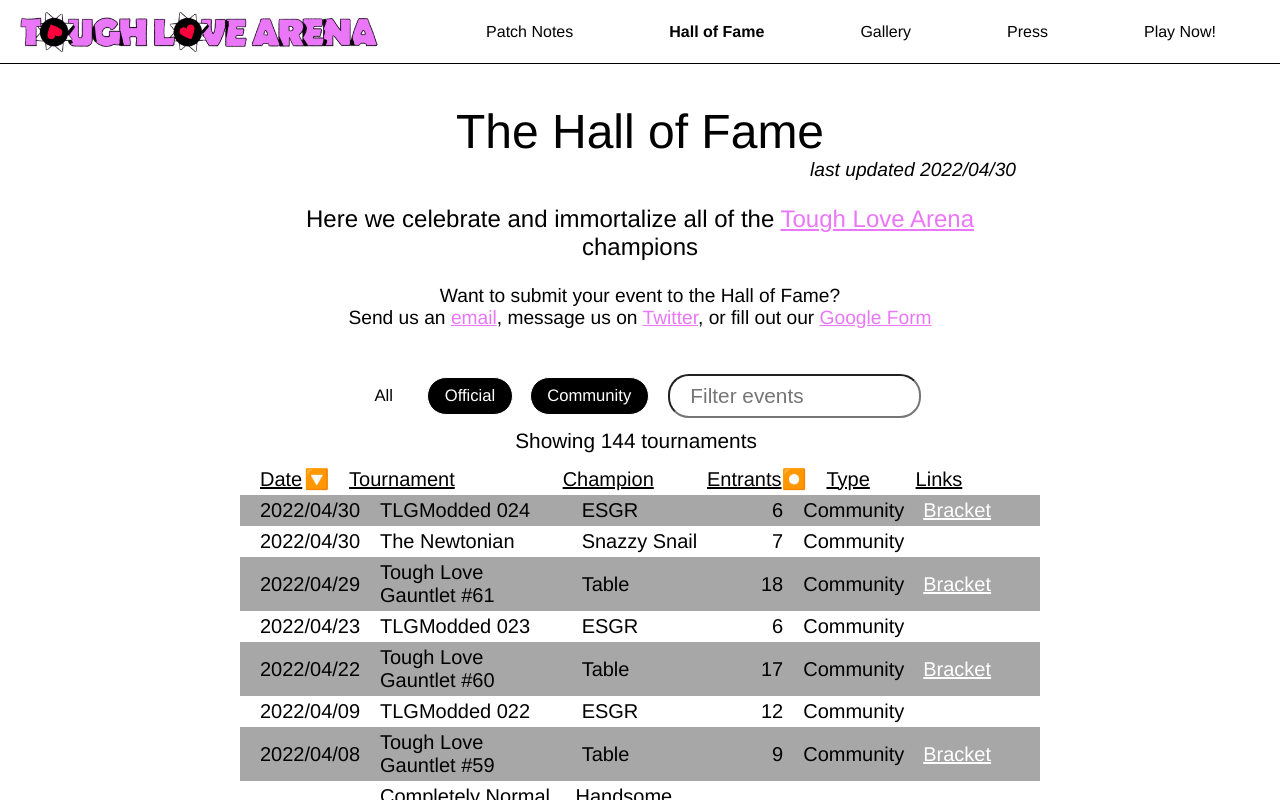
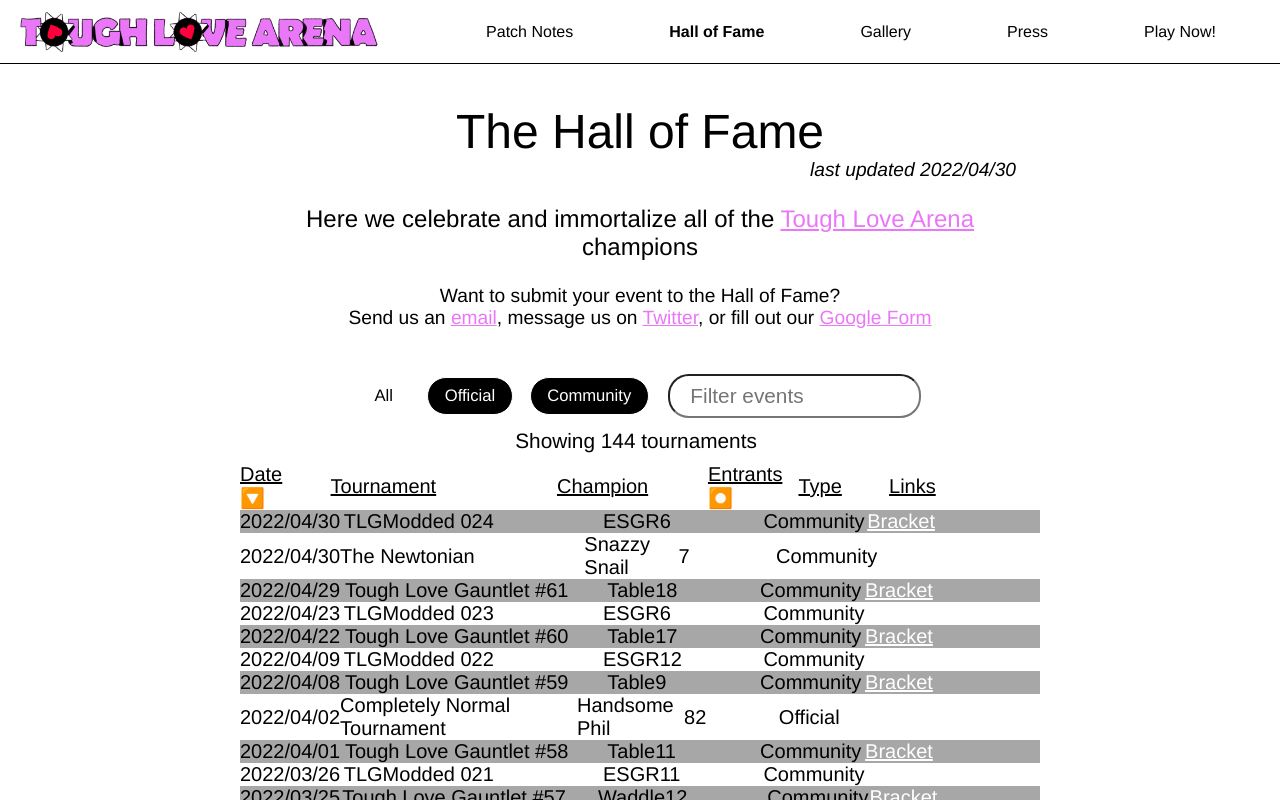
Before and after one commit to toughlovearena/about.toughlovearena.com, a Next.js app: page /fame in a window 1280 px wide. Shown: the top 800 px of the page. Built offline with nearby package versions, Linux system fonts and the light colour scheme.

Commit message:
remove maining styled comps

```diff
--- a/components/fame/FameHeader.module.css
+++ b/components/fame/FameHeader.module.css
@@ -1,6 +1,7 @@
 .header {
   padding: 1em;
   text-align: center;
+  max-width: 800px;
   font-size: 1.5em;
 }
 .header a {
@@ -26,3 +27,10 @@
 .social {
   font-size: 0.8em;
 }
+
+@media (max-width: 600px) {
+  .header {
+    max-width: 100%;
+    font-size: 1em;
+  }
+}
--- /dev/null
+++ b/components/fame/FameSearch.module.css
@@ -0,0 +1,36 @@
+.container {
+  display: flex;
+  flex-direction: row;
+  justify-content: center;
+  align-items: center;
+  flex-wrap: wrap;
+
+  font-size: 1.3em;
+  margin: 0.5em;
+}
+
+.categorySelect {
+  cursor: pointer;
+  font-size: 0.8em;
+
+  margin: 0.5em;
+  padding: 0.5em 1em;
+
+  border-radius: 2rem;
+  border: 1px solid white;
+
+  display: flex;
+  flex-direction: column;
+  justify-content: center;
+  align-items: center;
+}
+
+.searchBar {
+  font-size: 1em;
+  border-radius: 1em;
+  width: 10em;
+
+  margin: 0.5em;
+  padding: 0.4em 1em;
+
+}
--- a/components/fame/FameSearch.tsx
+++ b/components/fame/FameSearch.tsx
@@ -1,5 +1,5 @@
-import styled from 'styled-components';
 import { HallOfFameEntry, OptionName, Options, ViewOption } from "../../interfaces";
+import styles from './FameSearch.module.css';
 
 const ResultsInfo = (props: { filtered: HallOfFameEntry[] }) => {
   const count = props.filtered.length.toString();
@@ -11,43 +11,6 @@
   );
 }
 
-const SearchContainer = styled.div`
-  display: flex;
-  flex-direction: row;
-  justify-content: center;
-  align-items: center;
-  flex-wrap: wrap;
-
-  font-size: 1.3em;
-  margin: 0.5em;
-`;
-const CategorySelect = styled.div<{ highlight: boolean }>`
-  cursor: pointer;
-  font-size: 0.8em;
-
-  margin: 0.5em;
-  padding: 0.5em 1em;
-
-  border-radius: 2rem;
-  border: 1px solid white;
-
-  background-color: ${(props) => (props.highlight ? "white" : "black")};
-  color: ${(props) => (props.highlight ? "black" : "white")};
-
-  display: flex;
-  flex-direction: column;
-  justify-content: center;
-  align-items: center;
-`;
-const SearchBar = styled.input`
-  font-size: 1em;
-  border-radius: 1em;
-  width: 10em;
-
-  margin: 0.5em;
-  padding: 0.4em 1em;
-`;
-
 export const FameSearch = (props: {
   filtered?: HallOfFameEntry[];
   view: ViewOption;
@@ -56,22 +19,30 @@
   setQuery(query: string): void;
 }) => {
   return (
-    <SearchContainer>
+    <div className={styles.container}>
       {Options.map((vo) => (
-        <CategorySelect
+        <div
           key={vo}
-          highlight={vo === props.view}
+          className={styles.categorySelect}
+          style={vo === props.view ? {
+            color: 'black',
+            backgroundColor: 'white',
+          } : {
+            color: 'white',
+            backgroundColor: 'black',
+          }}
           onClick={() => props.setView(vo)}
         >
           {OptionName(vo)}
-        </CategorySelect>
+        </div>
       ))}
-      <SearchBar
+      <input
+        className={styles.searchBar}
         placeholder="Filter events"
         value={props.query}
         onChange={(e) => props.setQuery(e.target.value)}
       />
       <ResultsInfo filtered={props.filtered} />
-    </SearchContainer>
+    </div>
   );
 }
--- /dev/null
+++ b/components/fame/FameTable.module.css
@@ -0,0 +1,87 @@
+.table {
+  font-size: 20px;
+}
+.tableHead {}
+.tableHead > * > * {
+  padding-left: 0;
+}
+.tableBody a {
+  color: white;
+}
+.tableBody > *:nth-child(odd) {
+  background: rgba(80, 80, 80, 0.5);
+}
+.tableBody > *:hover {
+  color: black;
+  background-color: var(--heart);
+}
+.flexRow {
+  display: flex;
+  flex-direction: row;
+  justify-content: flex-start;
+  align-items: center;
+}
+.cellBase {
+  box-sizing: border-box;
+  padding: 0.2em 1em;
+  padding-right: 0;
+  width: 8em;
+
+  display: flex;
+  flex-direction: row;
+  justify-content: space-between;
+  align-items: center;
+}
+.cellDate {
+  width: 6em;
+}
+.cellName {
+  width: 15em;
+}
+.cellWinner {
+  width: 10em;
+}
+.cellEntrants {
+  width: 6em;
+}
+.cellEntrantsBody {
+  width: 6em;
+  justify-content: flex-end;
+}
+.cellCategory {
+  width: 6em;
+}
+.cellLinks {
+  width: 10em;
+  justify-content: flex-start;
+}
+.cellLinks a {
+  color: white;
+  margin-right: 0.5em;
+}
+.cellMobileInfo {
+  display: flex;
+  flex-direction: column;
+  justify-content: center;
+  align-items: flex-start;
+
+  flex-grow: 1;
+}
+.cellMobileInfo > * {
+  margin: 0.3em 0;
+}
+.cellMobileEntrantsInfo {
+  width: auto;
+  justify-content: flex-end;
+  padding-right: 1em;
+}
+
+@media (max-width: 600px) {
+  .table {
+    font-size: 14px;
+    width: 100%;
+  }
+  .tableHead {
+    font-size: 20px;
+  }
+}
--- a/components/fame/FameTable.tsx
+++ b/components/fame/FameTable.tsx
@@ -1,114 +1,7 @@
 import { useCallback, useState } from 'react';
-import styled from 'styled-components';
 import { HallOfFameEntry, OptionName, ViewOption } from "../../interfaces";
 import { getNextInArray, sortArrayOfObjects } from '../../utils/list';
-
-const TableDiv = styled.div`
-${false
-  ? `
-  font-size: 14px;
-  width: 100%;
-`
-  : `
-  font-size: 20px;
-`}
-`;
-const LeaderboardHeader = styled.div`
-${false
-  ? `
-  font-size: 20px;
-`
-  : `
-`}
-& > * > * {
-  padding-left: 0;
-}
-`;
-const LeaderboardBody = styled.div`
-a {
-  color: white;
-}
-& > *:nth-child(odd) {
-  background: rgba(80, 80, 80, 0.5);
-}
-${false
-  ? `
-`
-  : `
-  & > *:hover {
-    color: black;
-    background-color: var(--heart);
-  }
-`}
-`;
-const FlexRow = styled.div`
-display: flex;
-flex-direction: row;
-justify-content: flex-start;
-align-items: center;
-`;
-const NormalCell = styled.div<{ isClickable?: boolean }>`
-box-sizing: border-box;
-padding: 0.2em 1em;
-padding-right: 0;
-width: 8em;
-
-display: flex;
-flex-direction: row;
-justify-content: space-between;
-align-items: center;
-
-${(props) =>
-  props.isClickable
-    ? `
-  cursor: pointer;
-`
-    : ""}
-`;
-const DateCell = styled(NormalCell)`
-width: 6em;
-`;
-const NameCell = styled(NormalCell)`
-width: 15em;
-`;
-const ChampionCell = styled(NormalCell)`
-width: 10em;
-`;
-const EntrantsHeaderCell = styled(NormalCell)`
-width: 6em;
-`;
-const EntrantsBodyCell = styled(EntrantsHeaderCell)`
-justify-content: flex-end;
-`;
-const CategoryCell = styled(NormalCell)`
-width: 6em;
-`;
-const LinksCell = styled(NormalCell)`
-width: 10em;
-justify-content: flex-start;
-
-a {
-  color: white;
-  margin-right: 0.5em;
-}
-`;
-const MobileInfoCell = styled(NormalCell)`
-display: flex;
-flex-direction: column;
-justify-content: center;
-align-items: flex-start;
-
-flex-grow: 1;
-
-& > * {
-  margin: 0.3em 0;
-}
-`;
-const MobileEntrantsCell = styled(NormalCell)`
-width: auto;
-justify-content: flex-end;
-padding-right: 1em;
-`;
+import styles from './FameTable.module.css';
 
 enum SortBy {
 Date,
@@ -229,7 +122,7 @@
   //       <LeaderboardHeader>
   //         <FlexRow>
   //           <DateCell
-  //             isClickable={true}
+  //             style={{ cursor: 'pointer', }}
   //             onClick={() => updateSort(SortBy.Date)}
   //           >
   //             <div>
@@ -240,7 +133,7 @@
   //             <div>Tournament Info</div>
   //           </MobileInfoCell>
   //           <MobileEntrantsCell
-  //             isClickable={true}
+  //             style={{ cursor: 'pointer', }}
   //             onClick={() => updateSort(SortBy.EntrantNum)}
   //           >
   //             <div>
@@ -268,53 +161,58 @@
   // }
 
   return (
-    <TableDiv>
-      <LeaderboardHeader>
-        <FlexRow>
-          <DateCell isClickable={true} onClick={() => updateSort(SortBy.Date)}>
+    <div className={styles.table}>
+      <div className={styles.tableHead}>
+        <div className={styles.flexRow}>
+          <div
+            className={styles.cellDate}
+            style={{ cursor: 'pointer', }}
+            onClick={() => updateSort(SortBy.Date)}
+          >
             <div>
               <u>Date</u>
             </div>
             {renderSortIcon(sortBy === SortBy.Date, sortOrder)}
-          </DateCell>
-          <NameCell>
+          </div>
+          <div className={styles.cellName}>
             <u>Tournament</u>
-          </NameCell>
-          <ChampionCell>
+          </div>
+          <div className={styles.cellWinner}>
             <u>Champion</u>
-          </ChampionCell>
-          <EntrantsHeaderCell
-            isClickable={true}
+          </div>
+          <div
+            className={styles.cellEntrants}
+            style={{ cursor: 'pointer', }}
             onClick={() => updateSort(SortBy.EntrantNum)}
           >
             <div>
               <u>Entrants</u>
             </div>
             {renderSortIcon(sortBy === SortBy.EntrantNum, sortOrder)}
-          </EntrantsHeaderCell>
-          <CategoryCell>
+          </div>
+          <div className={styles.cellCategory}>
             <u>Type</u>
-          </CategoryCell>
-          <LinksCell>
+          </div>
+          <div className={styles.cellLinks}>
             <u>Links</u>
-          </LinksCell>
-        </FlexRow>
-      </LeaderboardHeader>
-      <LeaderboardBody>
+          </div>
+        </div>
+      </div>
+      <div className={styles.tableBody}>
         {rows.map((row, ri) => (
-          <FlexRow key={ri}>
-            <DateCell>{row.date}</DateCell>
-            <NameCell>{row.name}</NameCell>
-            <ChampionCell>{row.winner}</ChampionCell>
-            <EntrantsBodyCell>{row.entrants}</EntrantsBodyCell>
-            <CategoryCell>{OptionName(row.category)}</CategoryCell>
-            <LinksCell>
+          <div className={styles.flexRow} key={ri}>
+            <div className={styles.cellDate}>{row.date}</div>
+            <div className={styles.cellName}>{row.name}</div>
+            <div className={styles.cellChampion}>{row.winner}</div>
+            <div className={styles.cellEntrantsBody}>{row.entrants}</div>
+            <div className={styles.cellCategory}>{OptionName(row.category)}</div>
+            <div className={styles.cellLinks}>
               {renderChallonge(row.challonge)}
               {renderYouTube(row.youtube)}
-            </LinksCell>
-          </FlexRow>
+            </div>
+          </div>
         ))}
-      </LeaderboardBody>
-    </TableDiv>
+      </div>
+    </div>
   );
 }
```
